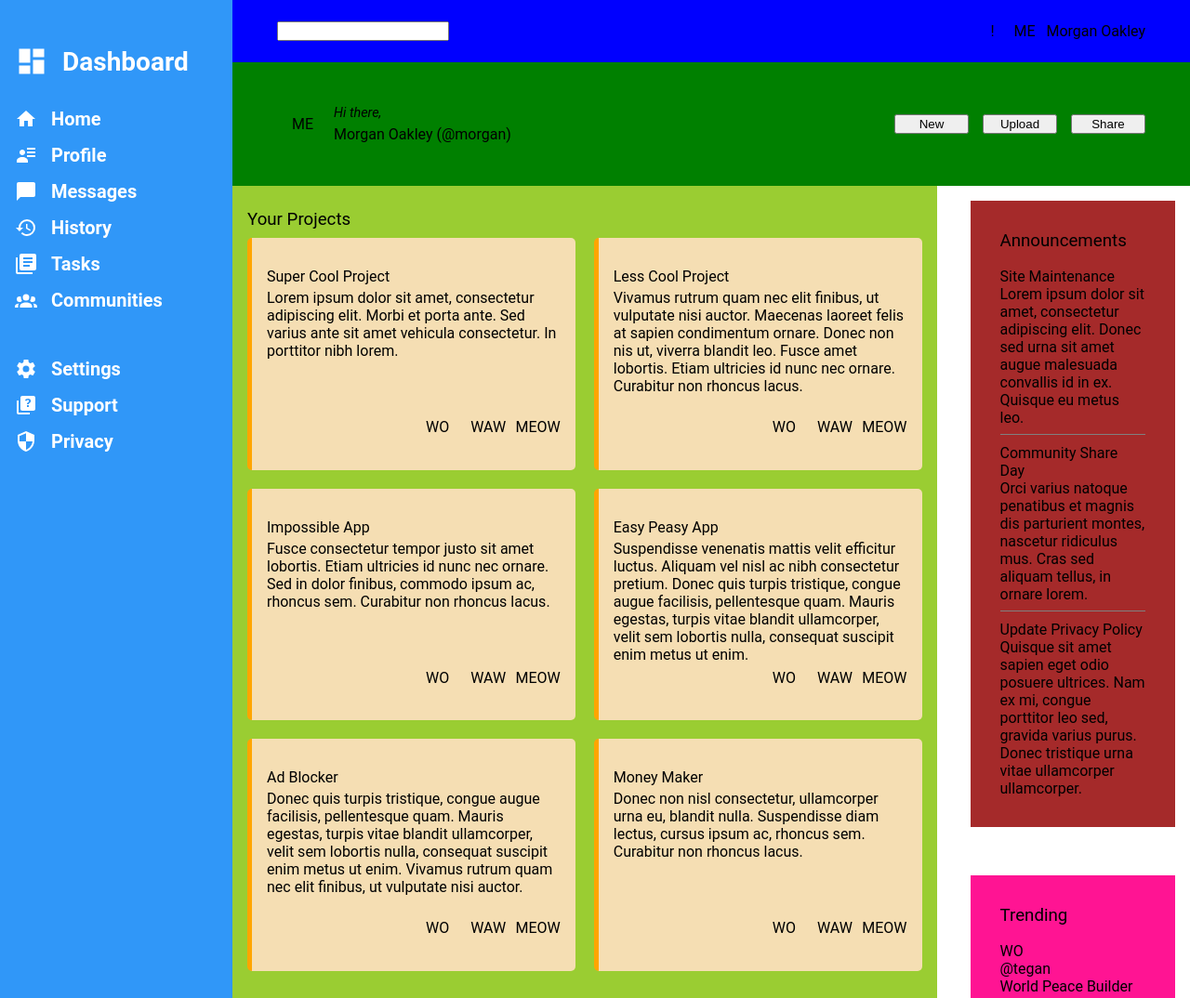
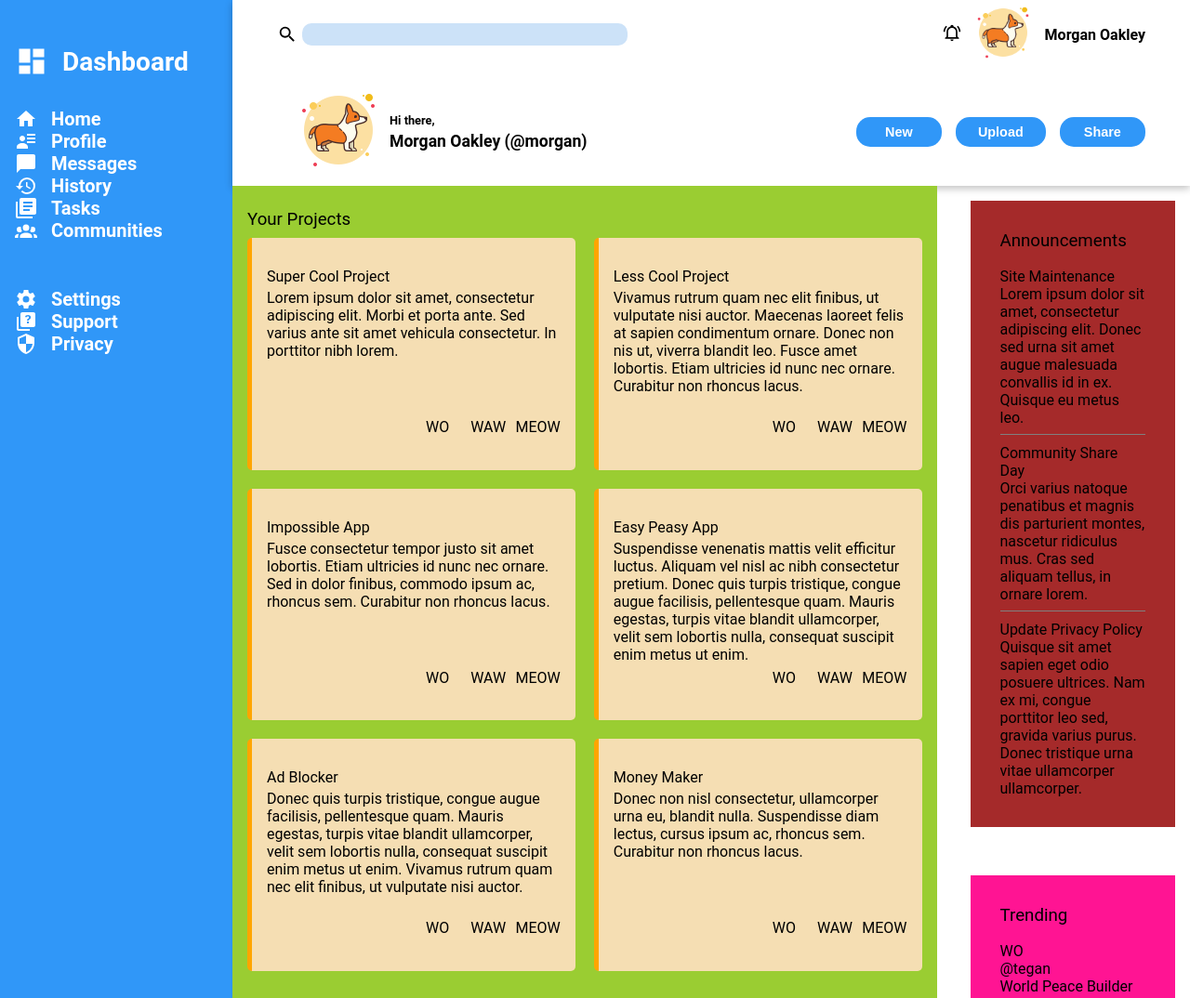
Before and after one commit to gabriel-droidel/admin-dashbord, a plain HTML site: page index.html in a window 1280 px wide. Shown: the top 1074 px of the page at 93% size. Drawn offline with Linux system fonts and the light colour scheme.

Commit message:
Finish styling header

```diff
--- a/index.html
+++ b/index.html
@@ -123,20 +123,35 @@
 			<header>
 				<div class="header-bar">
 					<div class="search-bar">
+						<svg
+							xmlns="http://www.w3.org/2000/svg"
+							viewBox="0 0 24 24">
+							<path
+								fill="currentColor"
+								d="M9.5,3A6.5,6.5 0 0,1 16,9.5C16,11.11 15.41,12.59 14.44,13.73L14.71,14H15.5L20.5,19L19,20.5L14,15.5V14.71L13.73,14.44C12.59,15.41 11.11,16 9.5,16A6.5,6.5 0 0,1 3,9.5A6.5,6.5 0 0,1 9.5,3M9.5,5C7,5 5,7 5,9.5C5,12 7,14 9.5,14C12,14 14,12 14,9.5C14,7 12,5 9.5,5Z" />
+						</svg>
 						<input
 							type="text"
 							name="search"
 							id="search" />
 					</div>
 					<div class="icons">
-						<div class="alert">!</div>
-						<div class="icon">ME</div>
+						<div class="alert">
+							<svg
+								xmlns="http://www.w3.org/2000/svg"
+								viewBox="0 0 24 24">
+								<path
+									fill="currentColor"
+									d="M10,21H14A2,2 0 0,1 12,23A2,2 0 0,1 10,21M21,19V20H3V19L5,17V11C5,7.9 7.03,5.17 10,4.29C10,4.19 10,4.1 10,4A2,2 0 0,1 12,2A2,2 0 0,1 14,4C14,4.1 14,4.19 14,4.29C16.97,5.17 19,7.9 19,11V17L21,19M17,11A5,5 0 0,0 12,6A5,5 0 0,0 7,11V18H17V11M19.75,3.19L18.33,4.61C20.04,6.3 21,8.6 21,11H23C23,8.07 21.84,5.25 19.75,3.19M1,11H3C3,8.6 3.96,6.3 5.67,4.61L4.25,3.19C2.16,5.25 1,8.07 1,11Z" />
+							</svg>
+						</div>
+						<div class="icon"><img src="./assets/pfp/morgan.png" alt="morgan pfp"></div>
 						<div class="name">Morgan Oakley</div>
 					</div>
 				</div>
 				<div class="header-actions">
 					<div class="introduction">
-						<div class="icon-large">ME</div>
+						<div class="icon"><img src="./assets/pfp/morgan.png" alt="morgan pfp"></div>
 						<div>
 							<p>Hi there,</p>
 							<div class="name-tag">Morgan Oakley (@morgan)</div>
--- a/style.css
+++ b/style.css
@@ -89,7 +89,7 @@ nav ul:last-child {
 
 nav ul {
 	display: grid;
-	gap: 15px;
+	gap: 15gpx;
 }
 
 /*Main Content*/
@@ -102,13 +102,13 @@ nav ul {
 .main-content header {
 	display: grid;
 	grid-template-rows: 1fr 2fr;
-	background-color: green;
+	box-shadow: rgba(0, 0, 0, 0.24) 0px 3px 8px;
+	font-family: inherit;
 }
 
 header .header-bar {
 	display: grid;
 	grid-template-columns: 3fr 1fr;
-	background-color: blue;
 	align-items: center;
 	padding-right: var(--content-padding);
 	padding-left: var(--content-padding);
@@ -116,9 +116,40 @@ header .header-bar {
 
 .header-bar .icons {
 	display: grid;
-	grid-template-columns: 20px 30px 1fr;
+	grid-template-columns: 20px 70px 1fr;
+	gap:10px;
 	justify-self: end;
-	gap: 5px;
+	align-items: center;
+}
+.header-bar .name{
+	font-weight: bold;
+}
+.icons svg{
+	width: 20px;
+	height: auto;
+}
+.header-bar .icon img{
+	width: 70px;
+	height: auto;
+}
+.search-bar{
+	display: flex;
+	align-items: center;
+	gap:5px;
+}
+
+.search-bar input{
+	border:none;
+	background-color:rgb(204, 226, 248);
+	border-radius: 10px;
+	padding:0.3rem 1rem;
+	width: 50%;
+}
+
+.search-bar svg {
+	color:black;
+	width: 22px;
+	height: auto;
 }
 
 .header-actions {
@@ -132,24 +163,42 @@ header .header-bar {
 .header-actions .introduction {
 	padding: 1rem;
 	display: grid;
-	grid-template-columns: 40px 1fr;
+	grid-template-columns: 100px 1fr;
 	align-items: center;
 	gap: 5px;
+	font-weight: bold;
+}
+.introduction .icon {
+	width: 100px;
+	height: auto;
 }
 
 .introduction p {
 	margin-bottom: 5px;
-	font-style: italic;
-	font-size: 90%;
+	font-weight: inherit;
+	font-size: 80%;
+}
+
+.introduction .name-tag{
+	font-size: 1.1rem;
 }
 
 .header-actions .buttons {
 	display: grid;
-	grid-template-columns: repeat(3, 80px);
+	grid-template-columns: repeat(3, 1fr);
 	justify-self: end;
 	gap: 15px;
 }
 
+.buttons button {
+	background-color: var(--main-color);
+	border:none;
+	padding:0.5rem 1.5rem;
+	border-radius: 15px;
+	color:white;
+	font-weight: bold;
+	font-size:0.9rem;
+}
 /*Projects*/
 .main-content .explore {
 	display: grid;
```
Also changed, not shown: assets/icons/account-details.svg (renamed from assets/account-details.svg), assets/icons/account-group.svg (renamed from assets/account-group.svg), assets/icons/bell-ring-outline.svg (added), assets/icons/cog.svg (renamed from assets/cog.svg), assets/icons/help-box-multiple.svg (renamed from assets/help-box-multiple.svg), assets/icons/history.svg (renamed from assets/history.svg), assets/icons/home.svg (renamed from assets/home.svg), assets/icons/magnify.svg (added), assets/icons/message.svg (renamed from assets/message.svg), assets/icons/security.svg (renamed from assets/security.svg), assets/icons/text-box-multiple.svg (renamed from assets/text-box-multiple.svg), assets/icons/view-dashboard.svg (renamed from assets/view-dashboard.svg), assets/pfp/morgan.png (added).
